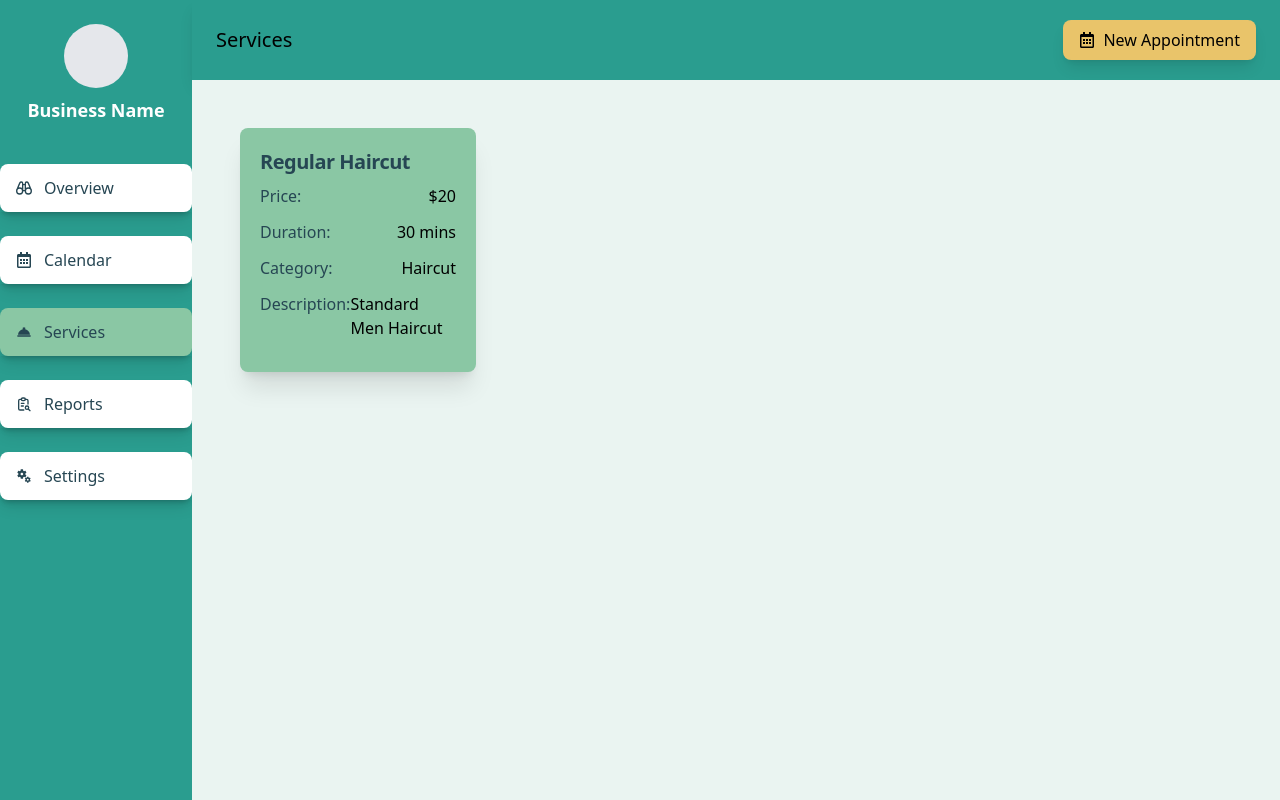
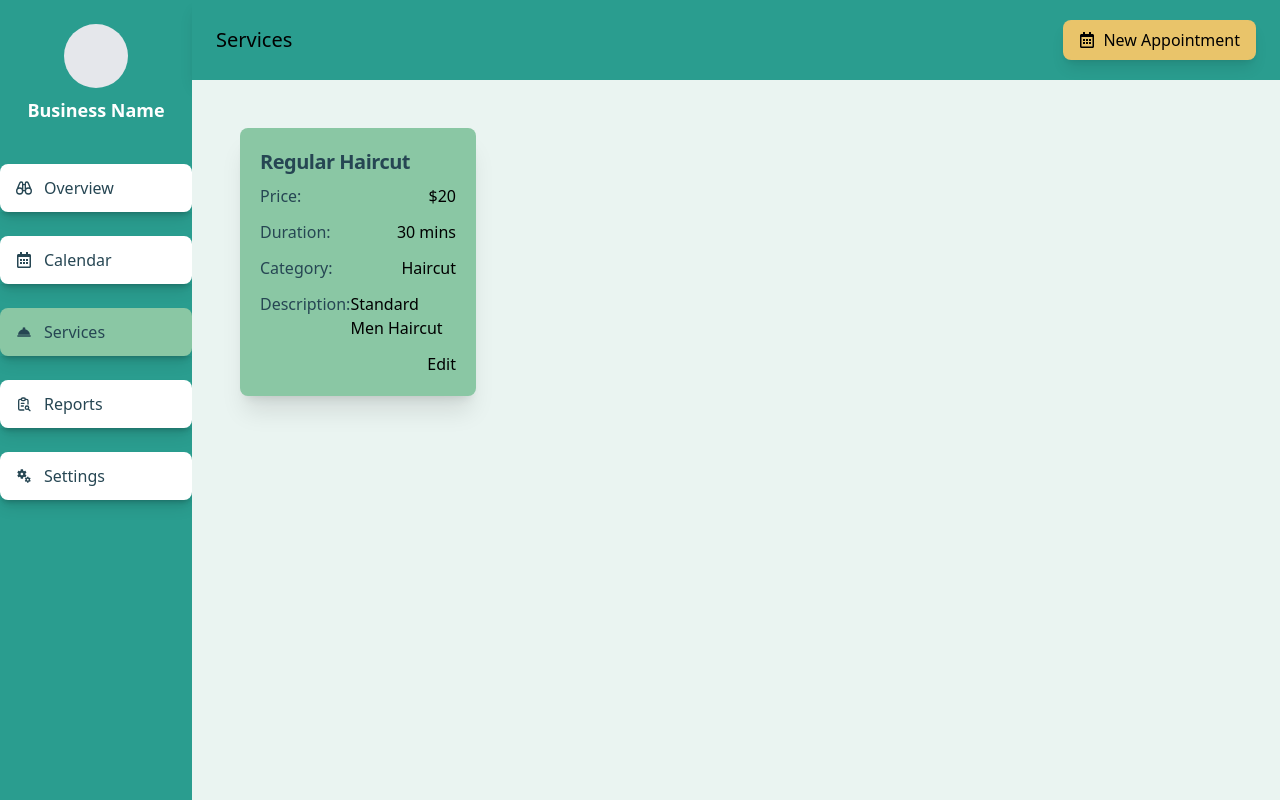
Before and after one commit to ItzYaboiiJoe/AppointmentApp, a React (Vite) app: page /AdminServices in a window 1280 px wide. Built offline with nearby package versions, Linux system fonts and the light colour scheme.

Commit message:
Forgot to Add Edit button to card

```diff
--- a/src/Components/AdminServicesCards.jsx
+++ b/src/Components/AdminServicesCards.jsx
@@ -21,6 +21,11 @@ function AdminServicesCards() {
           <p className="CardsHeadersStyle">Description:</p>
           <p className="CardsInfoStyle">Standard Men Haircut</p>
         </div>
+        <div className="flex justify-end">
+          <button className="bg-transparent text-black rounded-lg hover:underline">
+            Edit
+          </button>
+        </div>
       </div>
     </div>
   );
```
